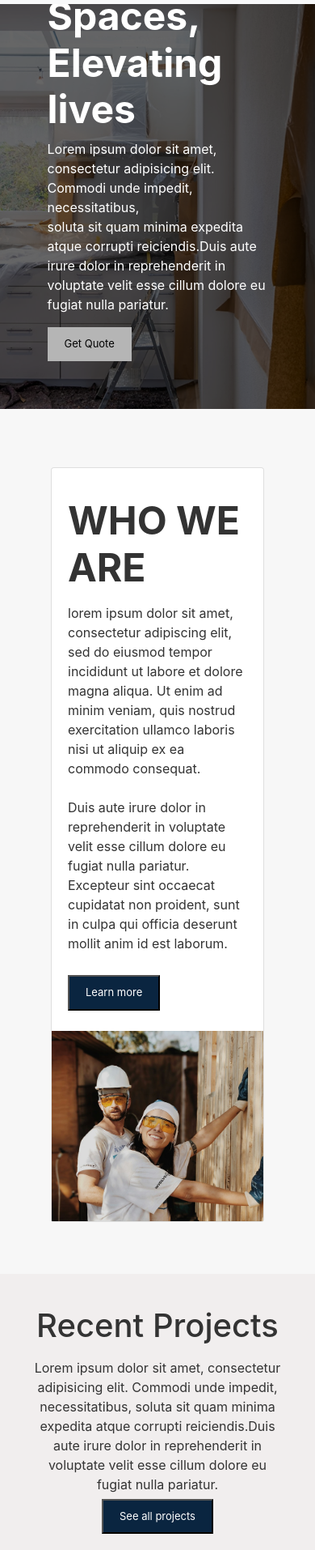
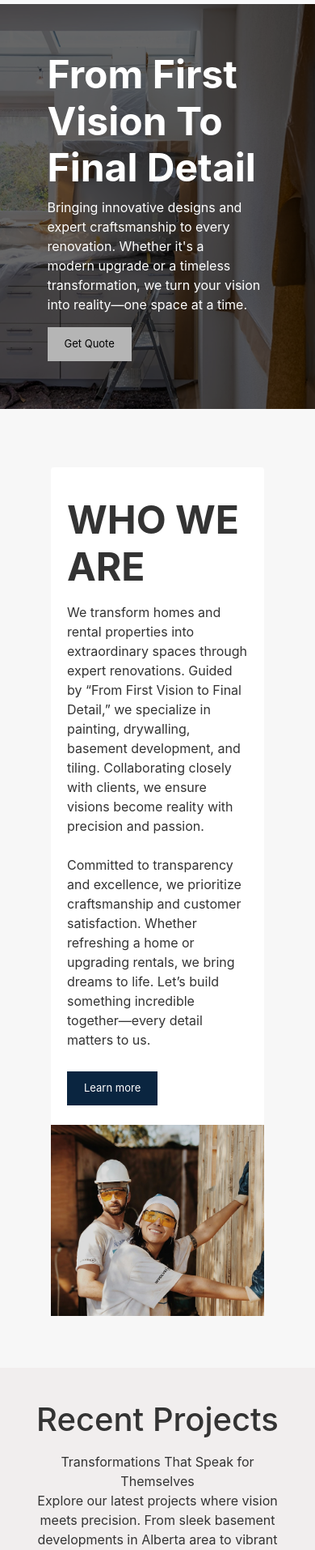
Before and after one commit to StConstantineCole/REDS, a plain HTML site: page index.html in a window 390 px wide. Shown: the part 61-1975 px from the top of the page at 81% size. Drawn offline with nearby package versions, Linux system fonts and the light colour scheme.

Commit message:
Correcting Texts

```diff
--- a/index.html
+++ b/index.html
@@ -54,10 +54,10 @@
           <div class="carousel-item active c-item">
             <img src="./assets/Frame 3.png" class="d-block w-100 c-img" alt="carousel1">
             <div class="carousel-caption c-caption">
-                <h1>Tansforming Spaces,<br> Elevating lives</h1>
+                <h1>From First Vision To<br>Final Detail</h1>
                 <p>
-                    Lorem ipsum dolor sit amet, consectetur adipisicing elit. Commodi unde impedit, necessitatibus, <br>soluta sit quam minima expedita atque
-                    corrupti reiciendis.Duis aute irure dolor in reprehenderit in <br>voluptate velit esse cillum dolore eu fugiat nulla pariatur.
+                    Bringing innovative designs and expert craftsmanship to every renovation. Whether it's a <br>
+                    modern upgrade or a timeless transformation, we turn your vision<br> into reality—one space at a time.
                 </p>
                     <a href="rfq.html" class="btn" role="button">Get Quote</a>
               </div>
@@ -65,10 +65,10 @@
           <div class="carousel-item c-item">
             <img src="./assets/Frame 18.png" class="d-block w-100 c-img" alt="carousel2">
             <div class="carousel-caption c-caption">
-                <h1>Tansforming Spaces,<br> Elevating lives</h1>
+                <h1>From First Vision To<br>Final Detail</h1>
                 <p>
-                    Lorem ipsum dolor sit amet, consectetur adipisicing elit. Commodi unde impedit, necessitatibus, <br>soluta sit quam minima expedita atque
-                    corrupti reiciendis.Duis aute irure dolor in reprehenderit in <br>voluptate velit esse cillum dolore eu fugiat nulla pariatur.
+                    Bringing innovative designs and expert craftsmanship to every renovation. Whether it's a <br>
+                    modern upgrade or a timeless transformation, we turn your vision<br> into reality—one space at a time.
                 </p>
                 <a href="rfq.html" class="btn" role="button">Get Quote</a>
             </div>
@@ -76,10 +76,10 @@
           <div class="carousel-item c-item">
             <img src="./assets/Frame 26.png" class="d-block w-100 c-img" alt="carousel3">
             <div class="carousel-caption c-caption">
-                <h1>Tansforming Spaces,<br> Elevating lives</h1>
+                <h1>From First Vision To<br>Final Detail</h1>
                 <p>
-                    Lorem ipsum dolor sit amet, consectetur adipisicing elit. Commodi unde impedit, necessitatibus, <br>soluta sit quam minima expedita atque
-                    corrupti reiciendis.Duis aute irure dolor in reprehenderit in <br>voluptate velit esse cillum dolore eu fugiat nulla pariatur.
+                    Bringing innovative designs and expert craftsmanship to every renovation. Whether it's a <br>
+                    modern upgrade or a timeless transformation, we turn your vision<br> into reality—one space at a time.
                 </p>
                 <a href="rfq.html" class="btn" role="button">Get Quote</a>
             </div>
@@ -93,24 +93,25 @@
     <!--Who we are?-->
     <section class="home-who-we-are p-4 m-4">
         <div class="container">
-            <div class="card mb-3" style="width: 100%;">
+            <div class="card mb-3" style="width: 100%; border: none;">
                 <div class="row g-0">
-                <div class="col-md-5">
+                <div class="col-md-6">
                     <div class="card-body">
                     <p><h1>WHO WE ARE</h1></p>
                     <p class="card-text">
-                        lorem ipsum dolor sit amet, consectetur adipiscing elit, sed do eiusmod tempor incididunt ut labore et
-                        dolore magna aliqua. Ut enim ad minim veniam, quis nostrud exercitation ullamco laboris nisi ut aliquip
-                        ex ea commodo consequat.<br><br>
-                        Duis aute irure dolor in reprehenderit in voluptate velit esse cillum dolore eu fugiat nulla pariatur.
-                        Excepteur sint occaecat cupidatat non proident, sunt in culpa qui officia deserunt mollit anim id est laborum.
+                        We transform homes and rental properties into extraordinary spaces through expert renovations.
+                        Guided by “From First Vision to Final Detail,” we specialize in painting, drywalling, basement development,
+                        and tiling. Collaborating closely with clients, we ensure visions become reality with precision and passion.
+                        <br><br>
+                        Committed to transparency and excellence, we prioritize craftsmanship and customer satisfaction.
+                        Whether refreshing a home or upgrading rentals, we bring dreams to life. Let’s build
+                        something incredible together—every detail matters to us.
                     </p>
-                    <a href="#"><button>Learn more</button></a>
+                    <a href="#" class="btn" role="button">Learn more</a>
                     </div>
                 </div>
-                <span class="col-md-1"></span>
                 <div class="col-md-6">
-                    <img src="./assets/Frame 8.png" class="img-fluid rounded-start" alt="...">
+                    <img src="./assets/Frame 8.png" class="img-fluid rounded-start" alt="image">
                 </div>
                 </div>
             </div>
@@ -121,9 +122,13 @@
     <section class="recent-projects p-4">
         <div class="container mb-3 text-align center">
             <p><h1 style="text-align: center;">Recent Projects</h1></p>
-            <p style="text-align: center;">Lorem ipsum dolor sit amet, consectetur adipisicing elit. Commodi unde impedit, necessitatibus, soluta sit quam minima expedita atque
-                corrupti reiciendis.Duis aute irure dolor in reprehenderit in voluptate velit esse cillum dolore eu fugiat nulla pariatur.<br>
-                <a href="#"><button>See all projects</button></a>
+            <p style="text-align: center;">
+                Transformations That Speak for Themselves<br>
+                Explore our latest projects where vision meets precision. From sleek basement developments
+                in Alberta area to vibrant kitchen makeovers and durable tile installations, see how we
+                turn outdated spaces into functional, stunning realities. Every project reflects our commitment
+                to <i>“From First Vision to Final Detail”</i>—where your dream home begins.<br>
+                <a href="#" class="btn" role="button">See all projects</a>
             </p>
             <div class="row row-cols-1 row-cols-md-2 g-4 mb-4">
                 <div class="col">
@@ -153,7 +158,7 @@
     </section>
 
     <!--Services-->
-    <section class="testimonials p-3">
+    <section class="services p-3">
         <div class="container mb-3 text-align center">
             <p><h1 style="text-align: center;">Services</h1></p>
             <p style="text-align: center;">Lorem ipsum dolor sit amet, consectetur adipisicing elit. Commodi unde impedit, necessitatibus, soluta sit quam minima expedita atque
--- a/style.css
+++ b/style.css
@@ -64,13 +64,14 @@ body {
 
 
 /* Who we are section*/
-.home-who-we-are button {
+.home-who-we-are .btn {
     background-color: #0A2540;
     color: white;
     font-size: small;
     padding: 10px 20px;
     margin-top: 5%;
     margin-bottom: 2%;
+    border-radius: 0%;
 }
 
 .home-who-we-are h1 {
@@ -84,13 +85,14 @@ body {
     background-color: #F1EEEE;
 }
 
-.recent-projects button {
+.recent-projects .btn {
     background-color: #0A2540;
     color: white;
     font-size: small;
     padding: 10px 20px;
     margin-top: 2%;
     margin-bottom: 2%;
+    border-radius: 0%;
 }
 
 /* Services Section */
```
Also changed, not shown: rfq.html (+2 -1 lines).
